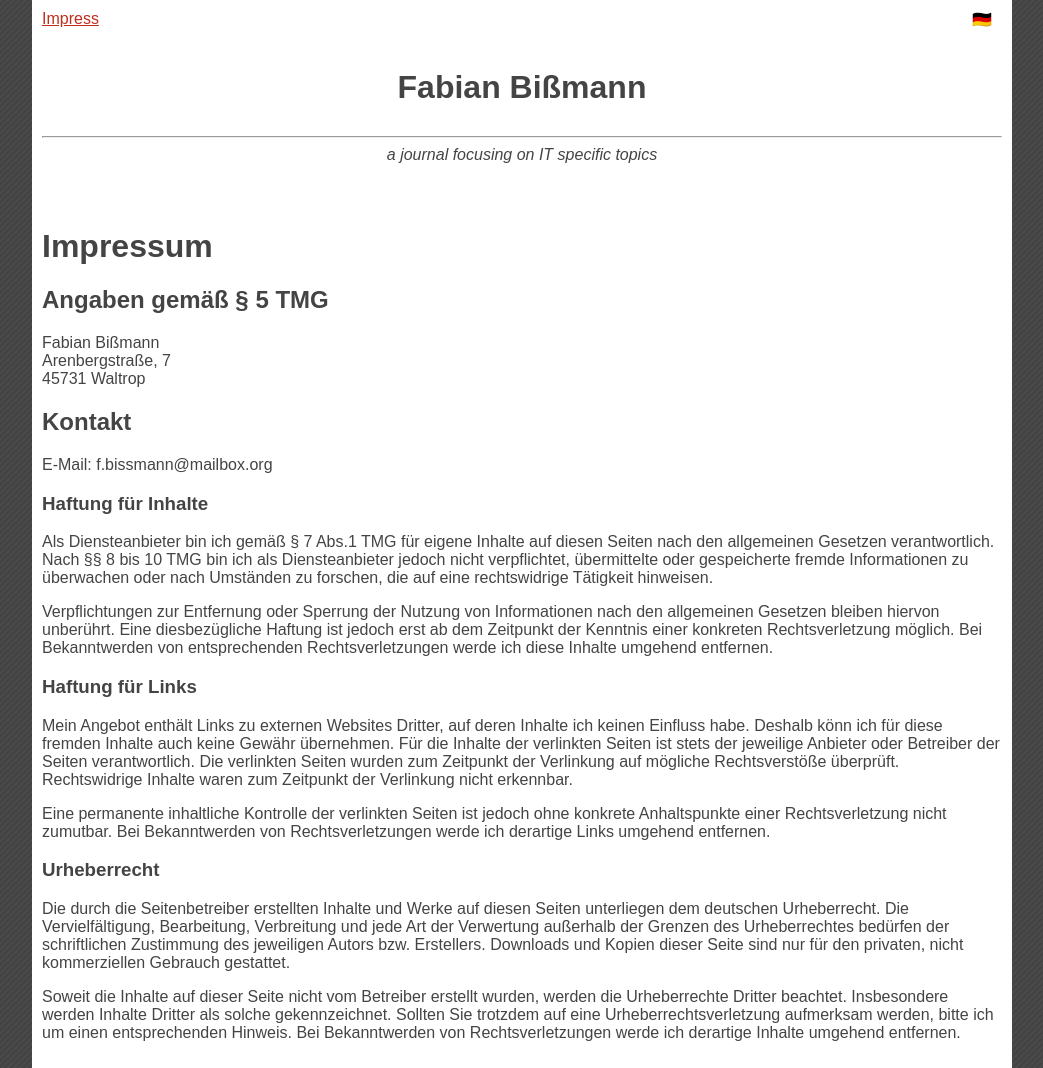
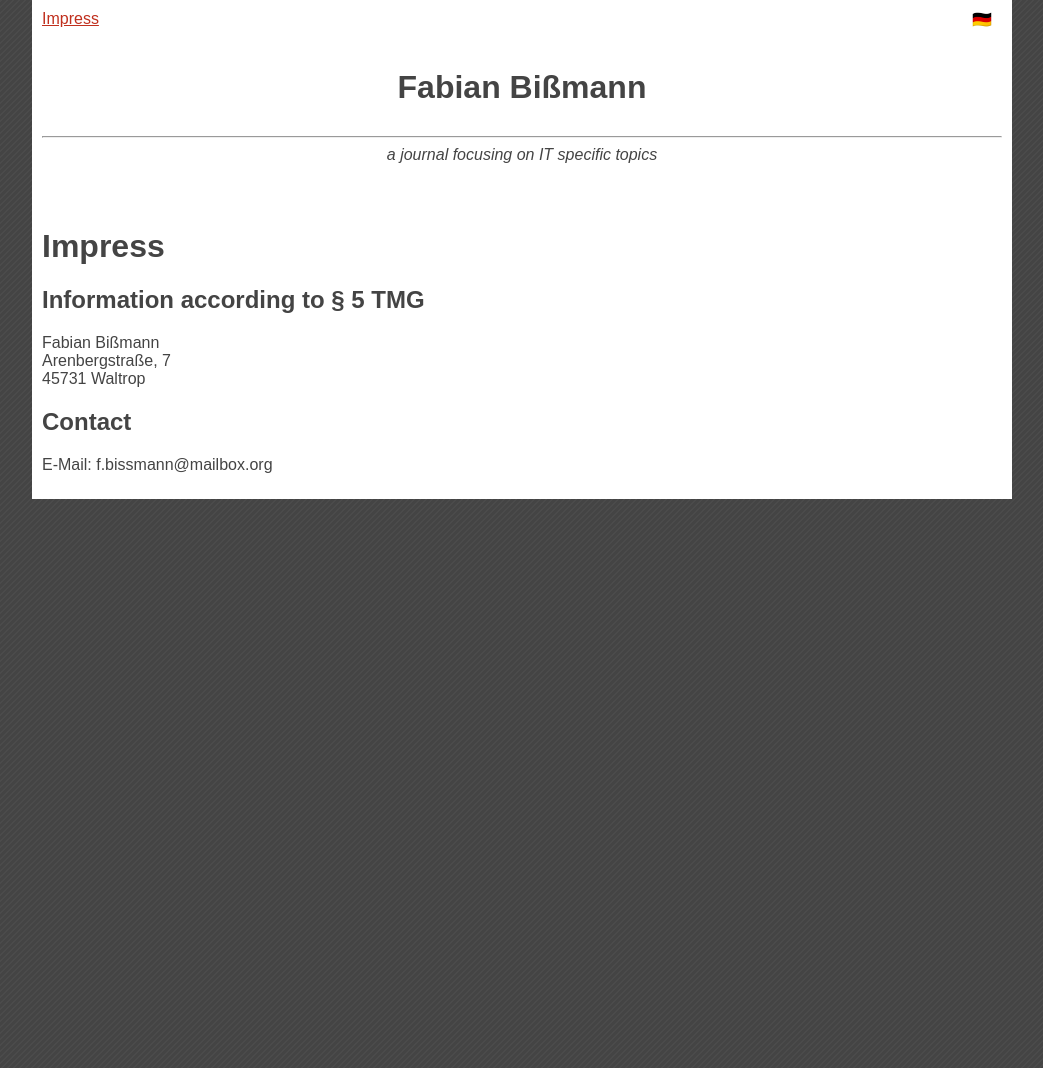
Before and after one commit to 1dollarsteak/1dollarsteak.github.io, a Jekyll site: the page built from impress.html, in a window 1280 px wide. Shown: the whole page, without its empty margins (118-1161 px from the left). Built offline with Jekyll 4.4.1, drawn with Linux system fonts in a browser that asks for light colours; after the commit the page ends 900 px from its top, so only the background shows below that.

Commit message:
Shorten impress

```diff
--- a/impress.html
+++ b/impress.html
@@ -2,10 +2,10 @@
 title: Impress
 ---
 <h1>
-  Impressum
+  Impress
 </h1>
 <h2>
-  Angaben gem&auml;&szlig; &sect; 5 TMG
+  Information according to &sect; 5 TMG
 </h2>
 <p>
   Fabian Bi&szlig;mann<br />
@@ -13,31 +13,8 @@ title: Impress
   45731 Waltrop
 </p>
 <h2>
-  Kontakt
+  Contact
 </h2>
 <p>
   E-Mail: f.bissmann@mailbox.org
 </p>
-<h3>
-  Haftung f&uuml;r Inhalte
-</h3>
-<p>Als Diensteanbieter bin ich gem&auml;&szlig; &sect; 7 Abs.1 TMG f&uuml;r eigene Inhalte auf diesen Seiten nach den allgemeinen Gesetzen verantwortlich. Nach &sect;&sect; 8 bis 10 TMG bin ich als Diensteanbieter jedoch nicht verpflichtet, &uuml;bermittelte oder gespeicherte fremde Informationen zu &uuml;berwachen oder nach Umst&auml;nden zu forschen, die auf eine rechtswidrige T&auml;tigkeit hinweisen.</p> <p>Verpflichtungen zur Entfernung oder Sperrung der Nutzung von Informationen nach den allgemeinen Gesetzen bleiben hiervon unber&uuml;hrt. Eine diesbez&uuml;gliche Haftung ist jedoch erst ab dem Zeitpunkt der Kenntnis einer konkreten Rechtsverletzung m&ouml;glich. Bei Bekanntwerden von entsprechenden Rechtsverletzungen werde ich diese Inhalte umgehend entfernen.
-</p>
-<h3>
-  Haftung f&uuml;r Links
-</h3>
-<p>
-  Mein Angebot enth&auml;lt Links zu externen Websites Dritter, auf deren Inhalte ich keinen Einfluss habe. Deshalb k&ouml;nn ich f&uuml;r diese fremden Inhalte auch keine Gew&auml;hr &uuml;bernehmen. F&uuml;r die Inhalte der verlinkten Seiten ist stets der jeweilige Anbieter oder Betreiber der Seiten verantwortlich. Die verlinkten Seiten wurden zum Zeitpunkt der Verlinkung auf m&ouml;gliche Rechtsverst&ouml;&szlig;e &uuml;berpr&uuml;ft. Rechtswidrige Inhalte waren zum Zeitpunkt der Verlinkung nicht erkennbar.
-</p>
-<p>
-  Eine permanente inhaltliche Kontrolle der verlinkten Seiten ist jedoch ohne konkrete Anhaltspunkte einer Rechtsverletzung nicht zumutbar. Bei Bekanntwerden von Rechtsverletzungen werde ich derartige Links umgehend entfernen.
-</p>
-<h3>
-  Urheberrecht
-</h3>
-<p>
-  Die durch die Seitenbetreiber erstellten Inhalte und Werke auf diesen Seiten unterliegen dem deutschen Urheberrecht. Die Vervielf&auml;ltigung, Bearbeitung, Verbreitung und jede Art der Verwertung au&szlig;erhalb der Grenzen des Urheberrechtes bed&uuml;rfen der schriftlichen Zustimmung des jeweiligen Autors bzw. Erstellers. Downloads und Kopien dieser Seite sind nur f&uuml;r den privaten, nicht kommerziellen Gebrauch gestattet.
-</p>
-<p>
-  Soweit die Inhalte auf dieser Seite nicht vom Betreiber erstellt wurden, werden die Urheberrechte Dritter beachtet. Insbesondere werden Inhalte Dritter als solche gekennzeichnet. Sollten Sie trotzdem auf eine Urheberrechtsverletzung aufmerksam werden, bitte ich um einen entsprechenden Hinweis. Bei Bekanntwerden von Rechtsverletzungen werde ich derartige Inhalte umgehend entfernen.
-</p>
```
Also changed, not shown: de/impress.html (+0 -23 lines).
